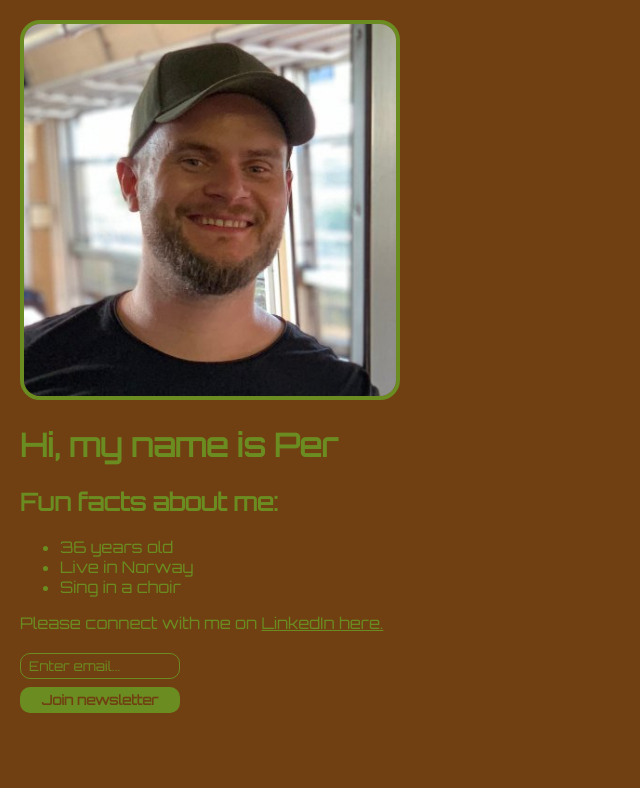
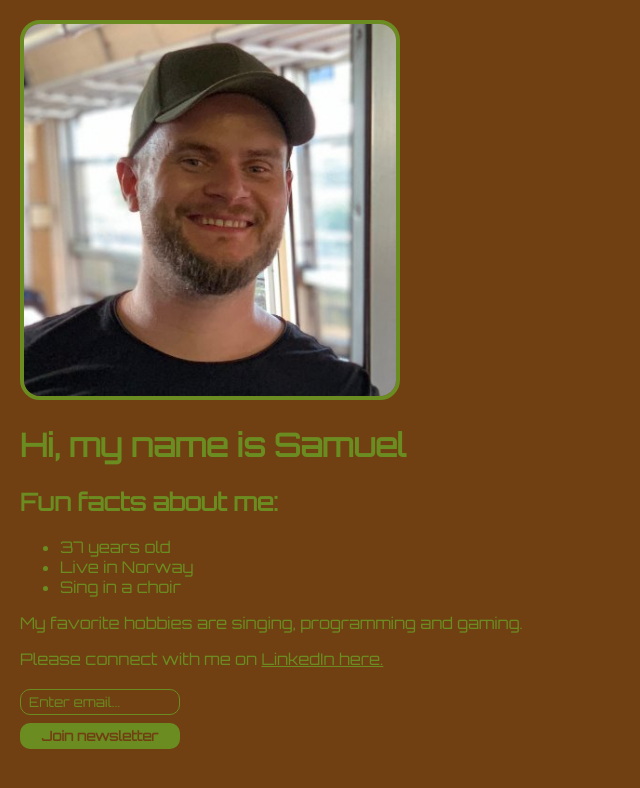
Before and after one commit to masterpaxe/ScrimbaGit, a website built with Vite: page index.html in a window 1280 px wide. Shown: the whole page, without its empty margins (0-640 px from the left). Built offline with nearby package versions, Linux system fonts and the light colour scheme; a web font is replaced by a local one.

Commit message:
added new year

```diff
--- a/index.html
+++ b/index.html
@@ -11,13 +11,14 @@
         Write the HTML for your personal website.
         -->
         <img src="per.jpg">
-        <h1>Hi, my name is Per</h1>
+        <h1>Hi, my name is Samuel</h1>
         <h2>Fun facts about me:</h2>
         <ul>
-            <li>36 years old</li>
+            <li>37 years old</li>
             <li>Live in Norway</li>
             <li>Sing in a choir</li>
         </ul>
+        <p>My favorite hobbies are singing, programming and gaming.</p>
         <p>Please connect with me on <a href="https://www.linkedin.com/in/per-harald-borgen/" taget="_blank">LinkedIn here.</a></p>
         <input type="text" placeholder="Enter email...">
         <button>Join newsletter</button>
```
Also changed, not shown: README.md.
